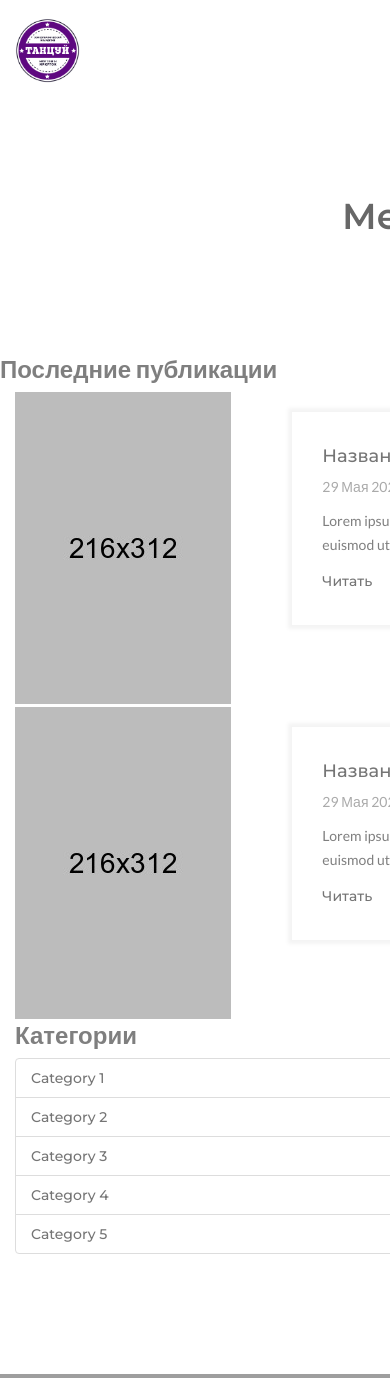
After one commit to bolanebyla/lets_dance_irk, a Django app: page /articles in a window 390 px wide; the page is wider, and only the part inside the window is pictured. The commit adds this page. Shown: the top 1378 px of that part. Run offline with Django 3.2, Linux system fonts and the light colour scheme; some libraries are stand-ins or nearby versions; grey boxes are pictures that could not be loaded.

Commit message:
Сделал страницу с Методическими материалами
- Нужно сделать адаптивное правое меню

```diff
--- a/pages/urls.py
+++ b/pages/urls.py
@@ -5,6 +5,8 @@ urlpatterns = [
     path('lessons/<str:direction>', views.allDirectionLessons),
     path('lessons/<str:direction>/<str:lesson_name>', views.oneLesson),
     path('news', views.news),
+    path('articles', views.articles),
+
 
     path('', views.index, name='home'),
 
--- a/pages/views.py
+++ b/pages/views.py
@@ -5,6 +5,9 @@ from .models import LessonsSchoolStudents, LessonsPreschoolers, LessonsBallroomD
 
 def index(request):
     return render(request, 'pages/index.html', {'main_active': 'active'})
+
+def articles(request):
+    return render(request, 'pages/articles.html')
 
 
 # =======================================================================#
--- a/static/style.css
+++ b/static/style.css
@@ -8,6 +8,7 @@
     4. Руководитель
     5. Новости
     6. Наши выступления
+    7. Методические материалы
 
 #5FC7AE
 -----------------------------------------------------------------------------------*/
@@ -317,4 +318,22 @@ background-image: url("img/slider/slider1.jpg")
 .load a:hover {
   color: #008c99;
 }
+
 /*----------------------------------------*/
+/*  7. Методические материалы
+/*----------------------------------------*/
+.articles-categories a {
+  color: #757575;
+  font-size: 14px;
+  font-family: "Montserrat", sans-serif;
+  font-weight: 500;
+  text-transform: capitalize;
+  -webkit-transition: all 0.5s ease 0s;
+  -o-transition: all 0.5s ease 0s;
+  transition: all 0.5s ease 0s;
+
+}
+
+.articles-categories a:hover {
+  color: rgb(165, 68, 173);
+}
--- /dev/null
+++ b/templates/pages/articles.html
@@ -0,0 +1,78 @@
+{% extends "pages/base.html" %}
+{% load static %}
+
+{% block title %}Методические материалы - Танцуй{% endblock title %}
+
+{% block content %}
+
+
+<!-- Методические материалы Start -->
+<section class="blog-area pt-95 pb-100 ">
+    <div class="container">
+        <div class="row">
+            <div class="col-lg-8 col-lg-offset-2 col-md-8 col-md-offset-2 col-xs-12">
+                <div class="section-title text-center">
+                    <h2>Методические материалы</h2>
+                    <p>Статьи, видео-уроки и многое другое</p>
+                </div>
+            </div>
+        </div>
+
+        <div class="row">
+            <div class="col-md-8 col-sm-12 col-xs-12">
+
+                <div class="row">
+                    <h3>Последние публикации</h3>
+                    <div class="mt-10"></div>
+                    <div class="col-md-12 col-sm-12 col-xs-12">
+                        <div class="single-blog">
+                            <div class="blog-pic single-img">
+                                <img src="{% static "img/blog/blog1.jpg" %}" alt="blog">
+                            </div>
+                            <div class="blog-content">
+                                <h3>Название статьи</h3>
+                                <h6>29 Мая 2020</h6>
+                                <p>Lorem ipsum dolor sit amet, consectetur adipiscing elit. Aenean ut nisl non justo
+                                    aliquam
+                                    euismod ut ac orci.</p>
+                                <a href="blog.html">Читать</a>
+                            </div>
+                        </div>
+                    </div>
+                    <div class="col-md-12 col-sm-12 col-xs-12">
+                        <div class="single-blog">
+                            <div class="blog-pic single-img">
+                                <img src="{% static "img/blog/blog1.jpg" %}" alt="blog">
+                            </div>
+                            <div class="blog-content">
+                                <h3>Название статьи</h3>
+                                <h6>29 Мая 2020</h6>
+                                <p>Lorem ipsum dolor sit amet, consectetur adipiscing elit. Aenean ut nisl non justo
+                                    aliquam
+                                    euismod ut ac orci.</p>
+                                <a href="blog.html">Читать</a>
+                            </div>
+                        </div>
+                    </div>
+                </div>
+            </div>
+
+            <div class="col-md-4 col-sm-12 col-xs-12 articles-categories">
+                <h3>Категории</h3>
+                <ul class="list-group mt-10">
+                    <li class="list-group-item"><a href="">Category 1</a></li>
+                    <li class="list-group-item"><a href="">Category 2</a></li>
+                    <li class="list-group-item"><a href="">Category 3</a></li>
+                    <li class="list-group-item"><a href="">Category 4</a></li>
+                    <li class="list-group-item"><a href="">Category 5</a></li>
+                </ul>
+            </div>
+
+        </div>
+    </div>
+</section>
+<!-- Методические материалы End -->
+
+<section class="bg-gray">
+
+    {% endblock content %}
--- a/templates/pages/base.html
+++ b/templates/pages/base.html
@@ -90,7 +90,7 @@
                 <div class="row">
                     <div class="col-md-2 col-xs-12">
                         <div class="logo">
-                            <a href="/"><img src="{% static "img/logo/logo.png" %}" alt="" /></a>
+                            <a href="/#"><img src="{% static "img/logo/logo.png" %}" alt="" /></a>
                         </div>
                     </div>
                     <div class="col-md-8 col-xs-12">
@@ -99,11 +99,11 @@
                             <div class="main-menu text-center">
                                 <nav>
                                     <ul>
-                                        <li><a href="/">Главная</a></li>
+                                        <li><a href="/#">Главная</a></li>
                                         <li><a href="">Новости</a></li>
                                         <li><a href="/#schedule">Расписание</a></li>
                                         <li><a href="">Галерея</a></li>
-                                        <li><a href="">Методические материалы</a></li>
+                                        <li><a href="articles">Методические материалы</a></li>
                                     </ul>
                                 </nav>
                             </div>
@@ -134,14 +134,14 @@
             <div class="container">
                 <div class="row">
                     <div class="col-md-2 col-sm-6 col-xs-12">
-                        <a href="/"><img src="{% static "img/logo/logo.png" %}" alt="handstand"></a>
+                        <a href="/#"><img src="{% static "img/logo/logo.png" %}" alt="handstand"></a>
                     </div>
 
 
                     <div class="col-md-6 col-sm-6 col-xs-12">
                         <div class="single-footer-widget logo">
 
-                            <p>Всегда вам рады! </p>
+                            <p>Всегда Вам рады! </p>
                             <ul>
                                 <li><i class="zmdi zmdi-email"></i><a href="mailto:parilovamariya@gmail.com">parilovamariya@gmail.com</a></li>
                                 <li><i class="zmdi zmdi-phone"></i><a href="tel:+7 (908) 646-04-55">+7 (908) 646-04-55</a></li>
```
Lines whose indentation alone changed are shown as unchanged.
